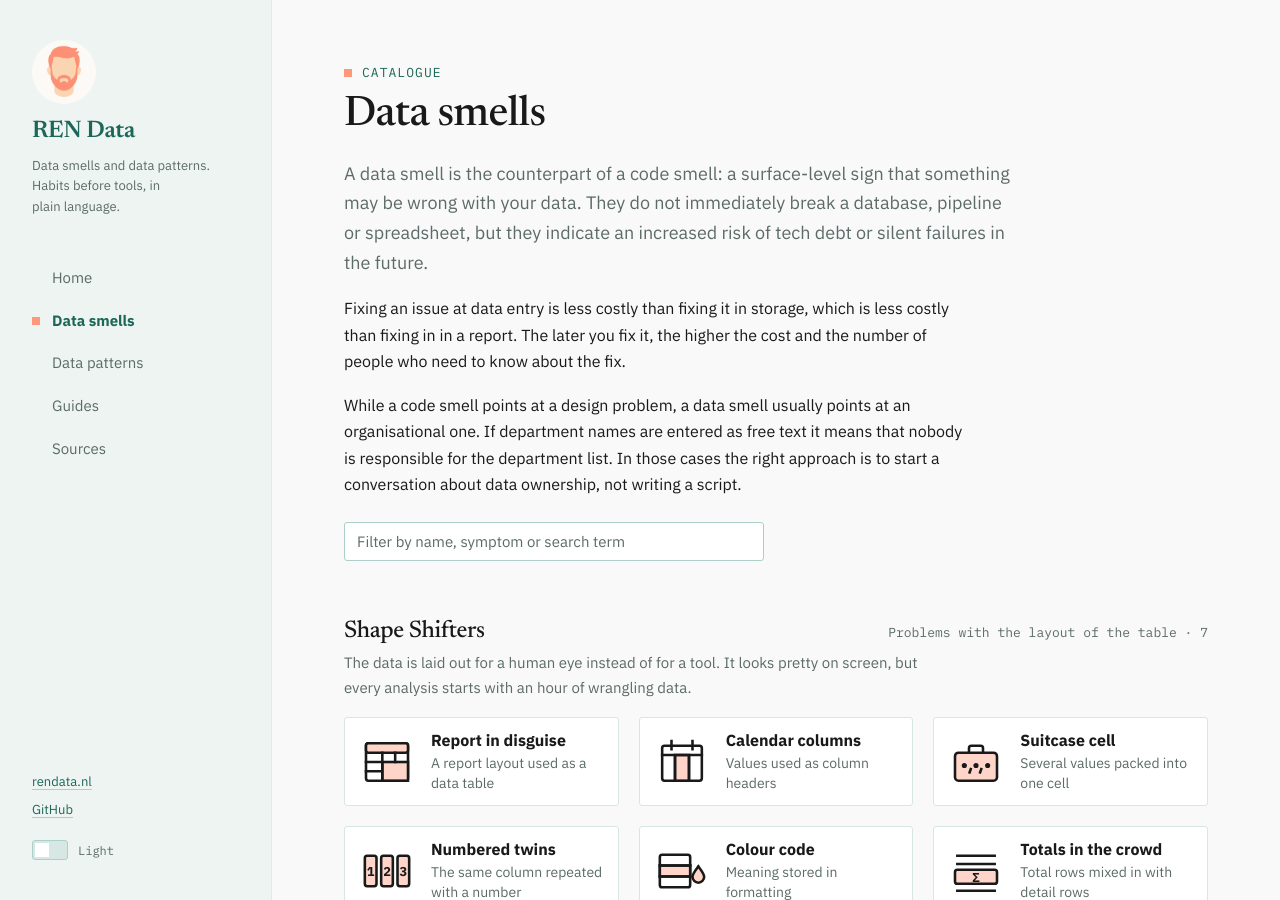
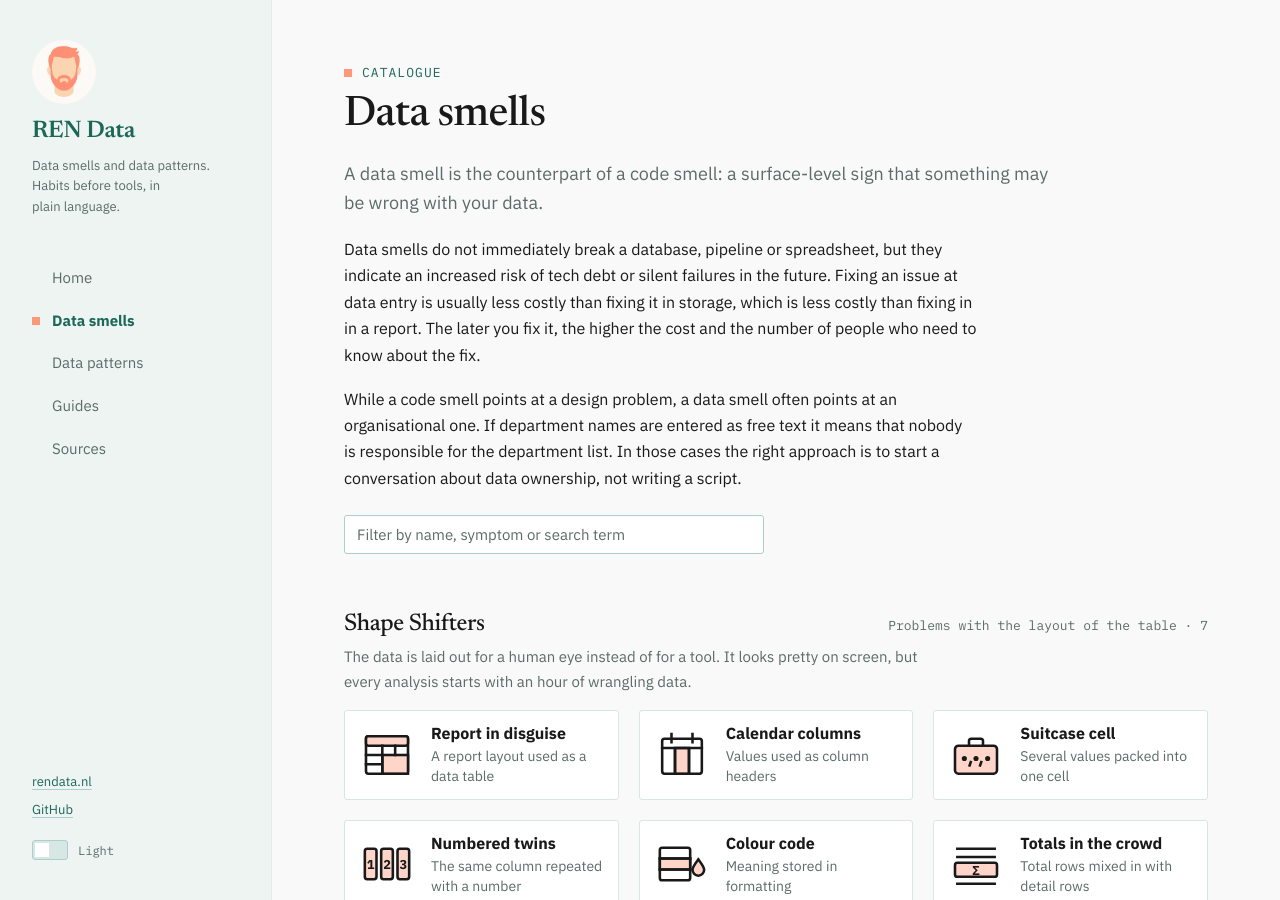
Before and after one commit to RenRMT/data-patterns, a Jekyll site: the page built from smells/index.html, in a window 1280 px wide and 900 px high. Built offline with Jekyll 4.4.1, drawn with Linux system fonts in a browser that asks for light colours.

Commit message:
Tweak pattern and smell index pages

```diff
--- a/smells/index.html
+++ b/smells/index.html
@@ -7,22 +7,21 @@ title: Data smells
   <h1 style="margin-top:8px">Data smells</h1>
   <p class="lead">
     A data smell is the counterpart of a code smell: a surface-level sign that something
-    may be wrong with your data. They do not immediately break a database, pipeline or spreadsheet,
-    but they indicate an increased risk of tech debt or silent failures in the future.
+    may be wrong with your data.
   </p>
 </header>
 
 <div class="prose" style="margin-top:18px">
   <p>
-    Fixing an issue at data entry is less costly than fixing it in storage, which is less costly than
-    fixing in in a report. The later you fix it, the higher the cost and the number of people who need
-    to know about the fix.
+    Data smells do not immediately break a database, pipeline or spreadsheet, but they indicate an increased
+    risk of tech debt or silent failures in the future. Fixing an issue at data entry is usually less costly than fixing it
+    in storage, which is less costly than fixing in in a report. The later you fix it, the higher the cost and the number
+    of people who need to know about the fix.
   </p>
   <p>
-    While a code smell points at a design problem, a data smell usually
-    points at an organisational one. If department names are entered as free text it means that
-    nobody is responsible for the department list. In those cases the right approach is to start a
-    conversation about data ownership, not writing a script.
+    While a code smell points at a design problem, a data smell often points at an organisational one.
+    If department names are entered as free text it means that nobody is responsible for the department list.
+    In those cases the right approach is to start a conversation about data ownership, not writing a script.
   </p>
 </div>
 
```
Also changed, not shown: patterns/index.html (+5 -11 lines).
